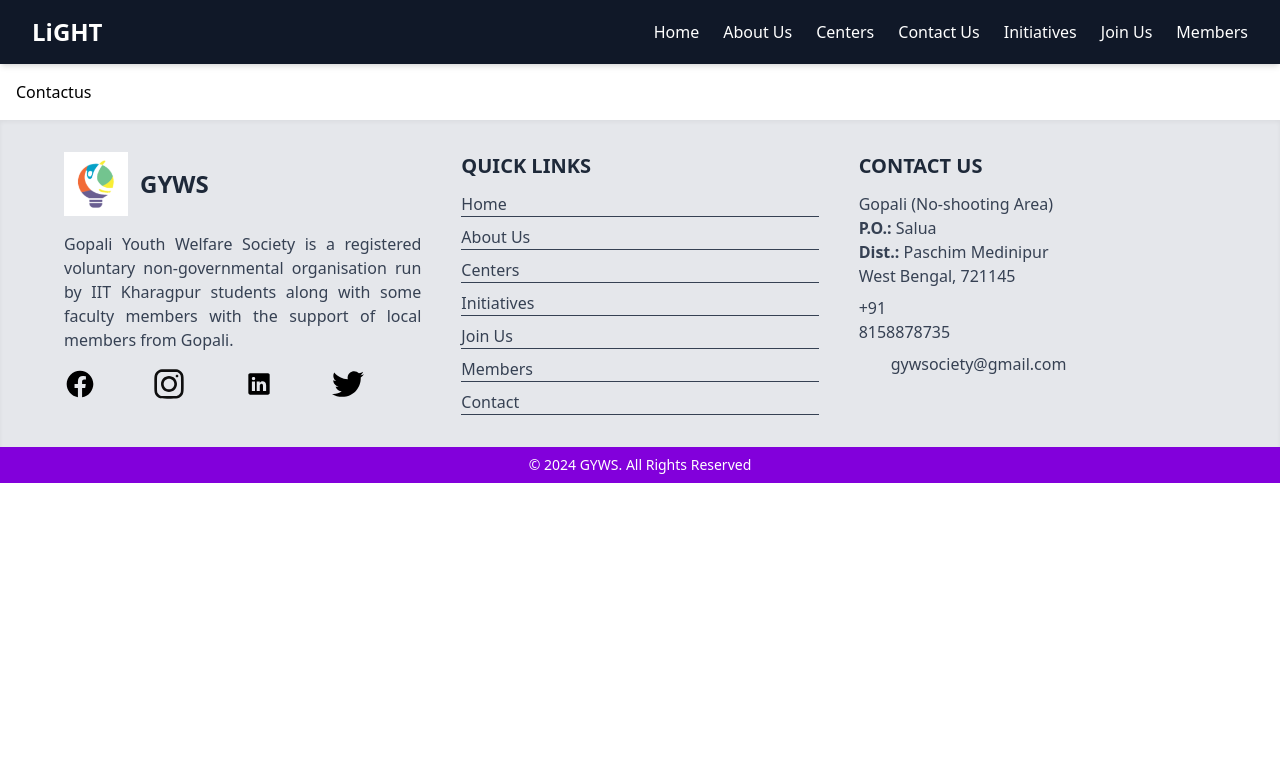
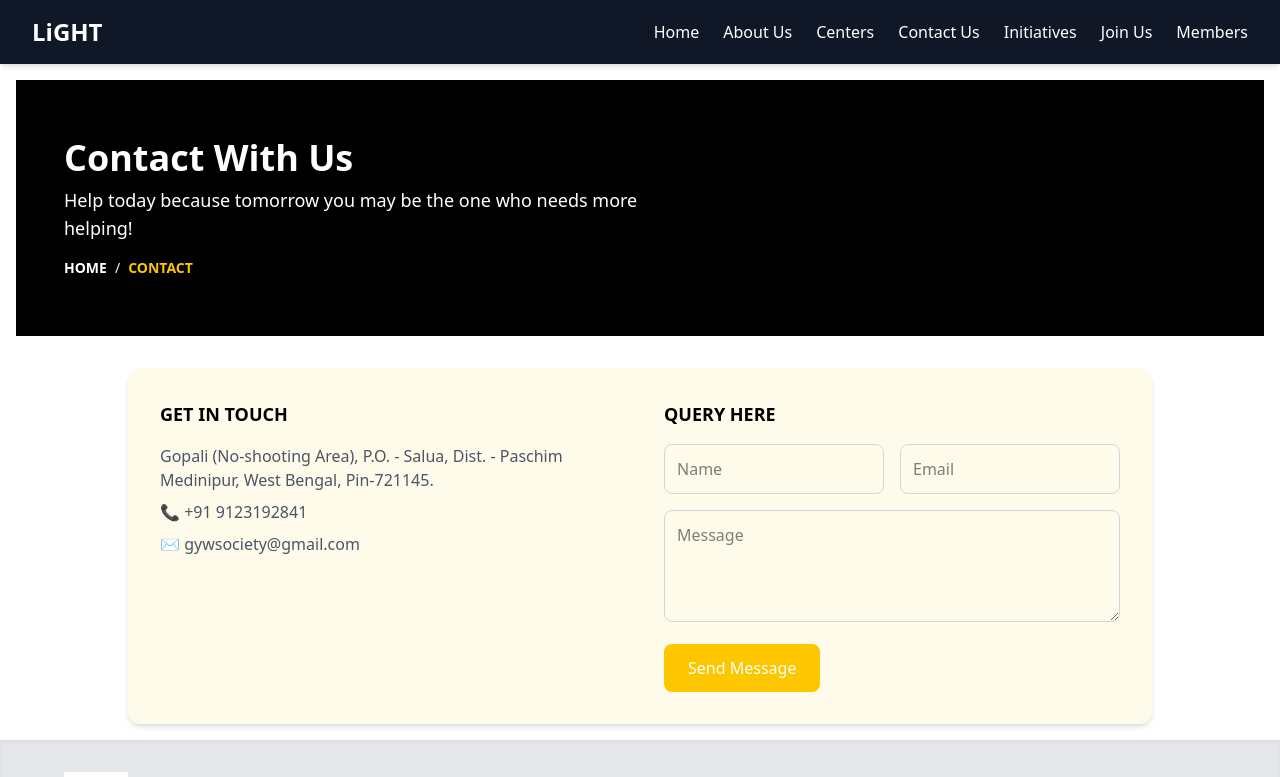
Before and after one commit to GYWS-TechOps/LiGHT-Website, a React (Vite) app: page /contact in a window 1280 px wide. Shown: the top 777 px of the page. Built offline with nearby package versions, Linux system fonts and the light colour scheme.

Commit message:
Contact us added

```diff
--- a/src/pages/Contactus.jsx
+++ b/src/pages/Contactus.jsx
@@ -1,9 +1,125 @@
-import React from 'react'
+import React, { useState } from "react";
+import bgImage from "../components/Contactus/images.jpeg";
 
 const Contactus = () => {
+  const [name, setName] = useState("");
+  const [email, setEmail] = useState("");
+  const [message, setMessage] = useState("");
+  const [loading, setLoading] = useState(false);
+
+const handleSubmit = async (e) => {
+  e.preventDefault();
+  setLoading(true);
+  const scriptURL = 'https://script.google.com/macros/s/AKfycbwTaGKvbNmaFeGKYeYbB9oDhyWshZd9K72waqiNKzscjRfD9JCqmg2MrwMRN2dpmUHCDQ/exec';
+
+  try {
+    const response = await fetch(scriptURL, {
+      method: "POST",
+      body: JSON.stringify({name, email, message}),
+    });
+    const data = await response.json();
+
+    if (data.result === 'success') {
+      alert("Message sent successfully! ✅");
+      setName("");
+      setEmail("");
+      setMessage("");
+    } else {
+      throw new Error(data.message || "An unknown error occurred.");
+    }
+  } catch (error) {
+    alert("Error sending message. Please try again. ❌");
+    console.error("Error!", error.message);
+  } finally {
+    setLoading(false);
+    }
+  };
+
   return (
-    <div>Contactus</div>
-  )
-}
+    <div>
+      {/* Banner Section */}
+      <div
+        className="relative bg-cover bg-center h-64 flex flex-col justify-center items-start px-12 text-white"
+  style={{
+    backgroundImage: `url(${bgImage})`,
+  }}
+      >
+        <div className="absolute inset-0 bg-black bg-opacity-40"></div>
+        <div className="relative z-10">
+          <h1 className="text-4xl font-bold mb-2">Contact With Us</h1>
+          <p className="text-lg max-w-xl">
+            Help today because tomorrow you may be the one who needs more helping!
+          </p>
+          <div className="flex items-center gap-2 mt-4 text-sm">
+            <button
+              onClick={() => (window.location.href = "https://light.gyws.org/index.php")}
+              className="font-bold hover:underline"
+            >
+              HOME
+            </button>
+            <span className="text-y ellow-400">/</span>
+            <span className="text-yellow-400 font-semibold">CONTACT</span>
+          </div>
+        </div>
+      </div>
 
-export default Contactus
+      {/* Contact Form Card */}
+      <div className="flex justify-between p-8 bg-amber-50 rounded-xl shadow-md max-w-5xl mx-auto mt-8">
+        {/* Left Side - Get in Touch */}
+        <div className="w-1/2 pr-6">
+          <h2 className="text-lg font-bold mb-4">GET IN TOUCH</h2>
+          <p className="text-gray-600 mb-2">
+            Gopali (No-shooting Area), P.O. - Salua, Dist. - Paschim Medinipur,
+            West Bengal, Pin-721145.
+          </p>
+          <p className="text-gray-600 mb-2">📞 +91 9123192841 </p>
+          <p className="text-gray-600">✉️ gywsociety@gmail.com</p>
+        </div>
+
+        {/* Right Side - Query Form */}
+        <div className="w-1/2 pl-6">
+          <h2 className="text-lg font-bold mb-4">QUERY HERE</h2>
+          <form className="space-y-4" onSubmit={handleSubmit}>
+            <div className="flex gap-4">
+              <input
+                type="text"
+                placeholder="Name"
+                value={name}
+                onChange={(e) => setName(e.target.value)}
+                required
+                className="w-1/2 p-3 border border-gray-300 rounded-lg focus:outline-none focus:ring-2 focus:ring-yellow-400"
+              />
+              <input
+                type="email"
+                placeholder="Email"
+                value={email}
+                onChange={(e) => setEmail(e.target.value)}
+                required
+                className="w-1/2 p-3 border border-gray-300 rounded-lg focus:outline-none focus:ring-2 focus:ring-yellow-400"
+              />
+            </div>
+            <textarea
+              type="query"
+              placeholder="Message"
+              value={message}
+              onChange={(e) => setMessage(e.target.value)}
+              required
+              className="w-full p-3 border border-gray-300 rounded-lg h-28 focus:outline-none focus:ring-2 focus:ring-yellow-400"
+            ></textarea>
+            <button
+              type="submit"
+              disabled={loading}
+              className={`bg-yellow-400 text-white px-6 py-3 rounded-lg hover:bg-yellow-500 transition ${
+                loading && "opacity-70 cursor-not-allowed"
+              }`}
+            >
+              {loading ? "Sending..." : "Send Message"}
+            </button>
+          </form>
+        </div>
+      </div>
+    </div>
+  );
+};
+
+export default Contactus;
```
Also changed, not shown: src/components/Contactus/images.jpeg (added), 1 other file (tests, documents, lock files or other folders).
